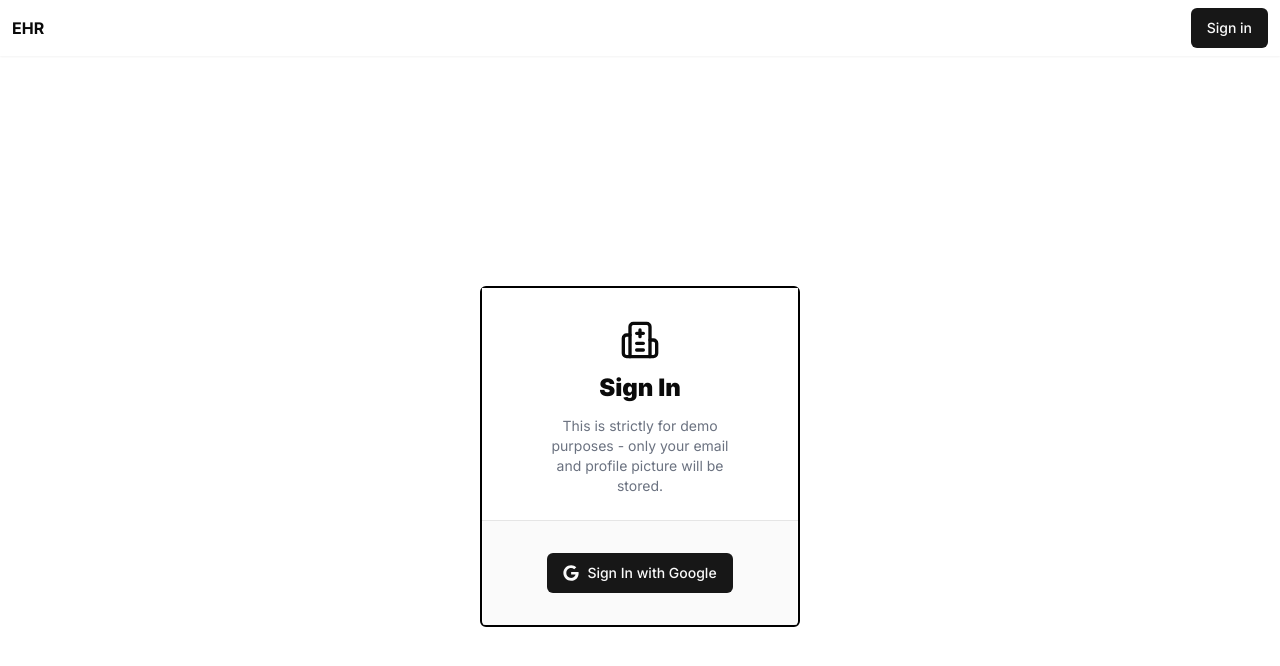
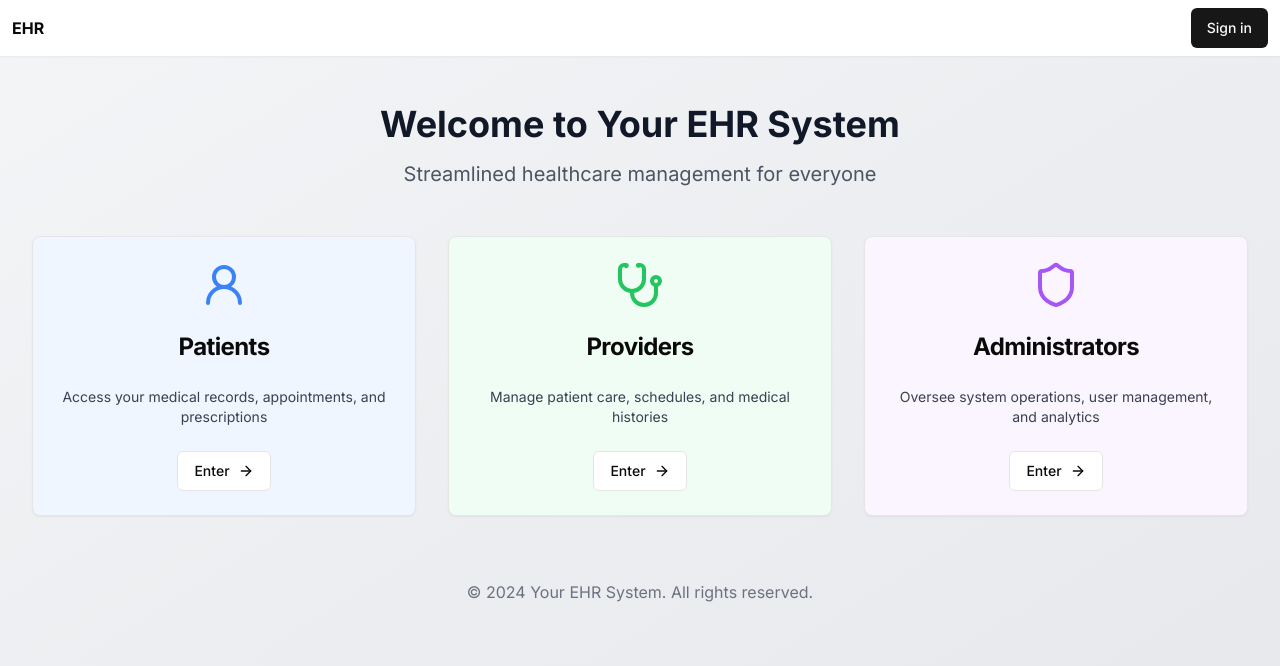
Before and after one commit to peteregbujie/ehr, a Next.js app: page / in a window 1280 px wide. Shown: the top 666 px of the page. Built offline with nearby package versions, Linux system fonts and the light colour scheme; no server answers.

Commit message:
Improve Landing Page with role-based card layout and minor styling adjustments

```diff
--- a/src/app/page.tsx
+++ b/src/app/page.tsx
@@ -1,53 +1,70 @@
-"use client";
+import React from 'react';
+import Link from 'next/link';
+import { Card, CardContent, CardDescription, CardFooter, CardHeader, CardTitle } from '@/components/ui/card';
+import { Button } from '@/components/ui/button';
+import { UserRound, Stethoscope, Shield, ArrowRight } from 'lucide-react';
 
-import { useState } from "react";
-import { signIn } from "next-auth/react";
-import { Button } from "@/components/ui/button";
-import { siteConfig } from "@/config/site";
-import { Icons } from "@/components/shared/icons";
+export default function EHRLandingPage() {
+  const roles = [
+    {
+      title: "Patients",
+      description: "Access your medical records, appointments, and prescriptions",
+      icon: <UserRound className="h-12 w-12 mb-4 text-blue-500" />,
+      link: "/patients",
+      color: "bg-blue-50 hover:bg-blue-100",
+    },
+    {
+      title: "Providers",
+      description: "Manage patient care, schedules, and medical histories",
+      icon: <Stethoscope className="h-12 w-12 mb-4 text-green-500" />,
+      link: "/provider",
+      color: "bg-green-50 hover:bg-green-100",
+    },
+    {
+      title: "Administrators",
+      description: "Oversee system operations, user management, and analytics",
+      icon: <Shield className="h-12 w-12 mb-4 text-purple-500" />,
+      link: "/admin",
+      color: "bg-purple-50 hover:bg-purple-100",
+    },
+  ];
 
-
-
-
-export default function Login() {
-    const [signInClicked, setSignInClicked] = useState(false);
-
-    return (
-
-        <div className="flex h-screen">
-            <div className="flex flex-col w-1/4 m-auto rounded-md border-black border-2  justify-center items-center">
-                <div className="flex flex-col items-center justify-center space-y-3 border-b bg-background px-4 py-6 pt-8 text-center md:px-16">
-                    <a href={siteConfig.url}>
-                        <Icons.logo className="size-10" />
-                    </a>
-                    <h3 className="font-satoshi text-2xl font-black">
-                        Sign In
-                    </h3>
-                    <p className="text-sm text-gray-500">
-                        This is strictly for demo purposes - only your email and profile
-                        picture will be stored.
-                    </p>
-                </div>
-
-                <div className="flex flex-col space-y-4 bg-secondary/50 px-4 py-8 md:px-16">
-                    <Button
-                        variant="default"
-                        disabled={signInClicked}
-                        onClick={() => {
-                            setSignInClicked(true);
-                            signIn("google", { callbackUrl: '/settings' })
-                        }}
-                    >
-                        {signInClicked ? (
-                            <Icons.spinner className="mr-2 size-4 animate-spin" />
-                        ) : (
-                            <Icons.google className="mr-2 size-4" />
-                        )}{" "}
-                        Sign In with Google
-                    </Button>
-                </div>
-            </div>
+  return (
+    <div className="min-h-screen bg-gradient-to-br from-gray-100 to-gray-200 py-12 px-4 sm:px-6 lg:px-8">
+      <div className="max-w-7xl mx-auto">
+        <div className="text-center mb-12">
+          <h1 className="text-4xl font-bold text-gray-900 mb-4">Welcome to Your EHR System</h1>
+          <p className="text-xl text-gray-600">Streamlined healthcare management for everyone</p>
         </div>
 
-    );
+        <div className="grid grid-cols-1 md:grid-cols-2 lg:grid-cols-3 gap-8">
+          {roles.map((role, index) => (
+            <Card key={index} className={`${role.color} transition-all duration-300 transform hover:scale-105`}>
+              <CardHeader>
+                <div className="flex justify-center">{role.icon}</div>
+                <CardTitle className="text-2xl font-bold text-center">{role.title}</CardTitle>
+              </CardHeader>
+              <CardContent>
+                <CardDescription className="text-center text-gray-700">
+                  {role.description}
+                </CardDescription>
+              </CardContent>
+              <CardFooter className="flex justify-center">
+                <Link href={role.link} passHref>
+                  <Button variant="outline" className="group">
+                    Enter
+                    <ArrowRight className="ml-2 h-4 w-4 transition-transform group-hover:translate-x-1" />
+                  </Button>
+                </Link>
+              </CardFooter>
+            </Card>
+          ))}
+        </div>
+
+        <footer className="mt-16 text-center text-gray-500">
+          <p>&copy; 2024 Your EHR System. All rights reserved.</p>
+        </footer>
+      </div>
+    </div>
+  );
 }
```
